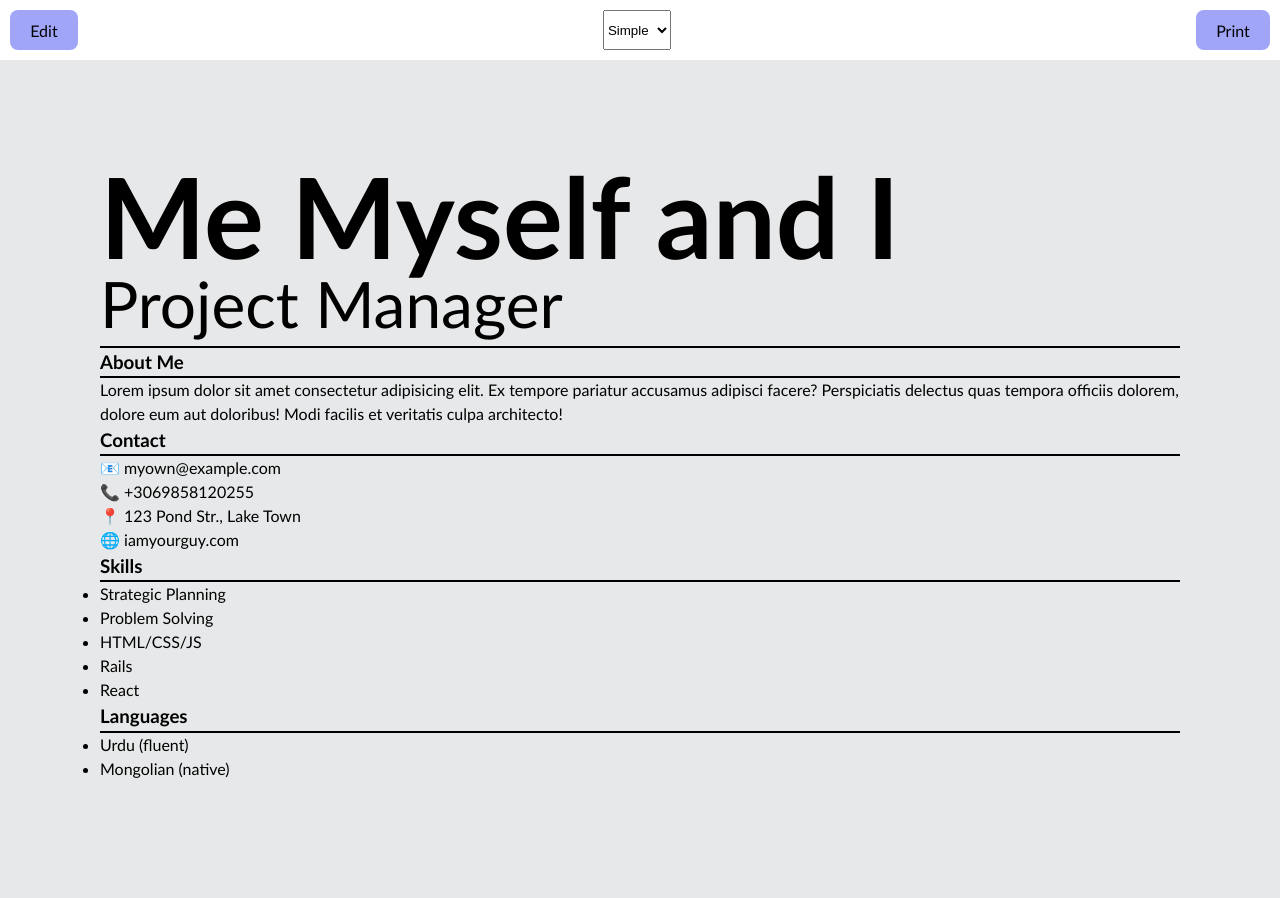
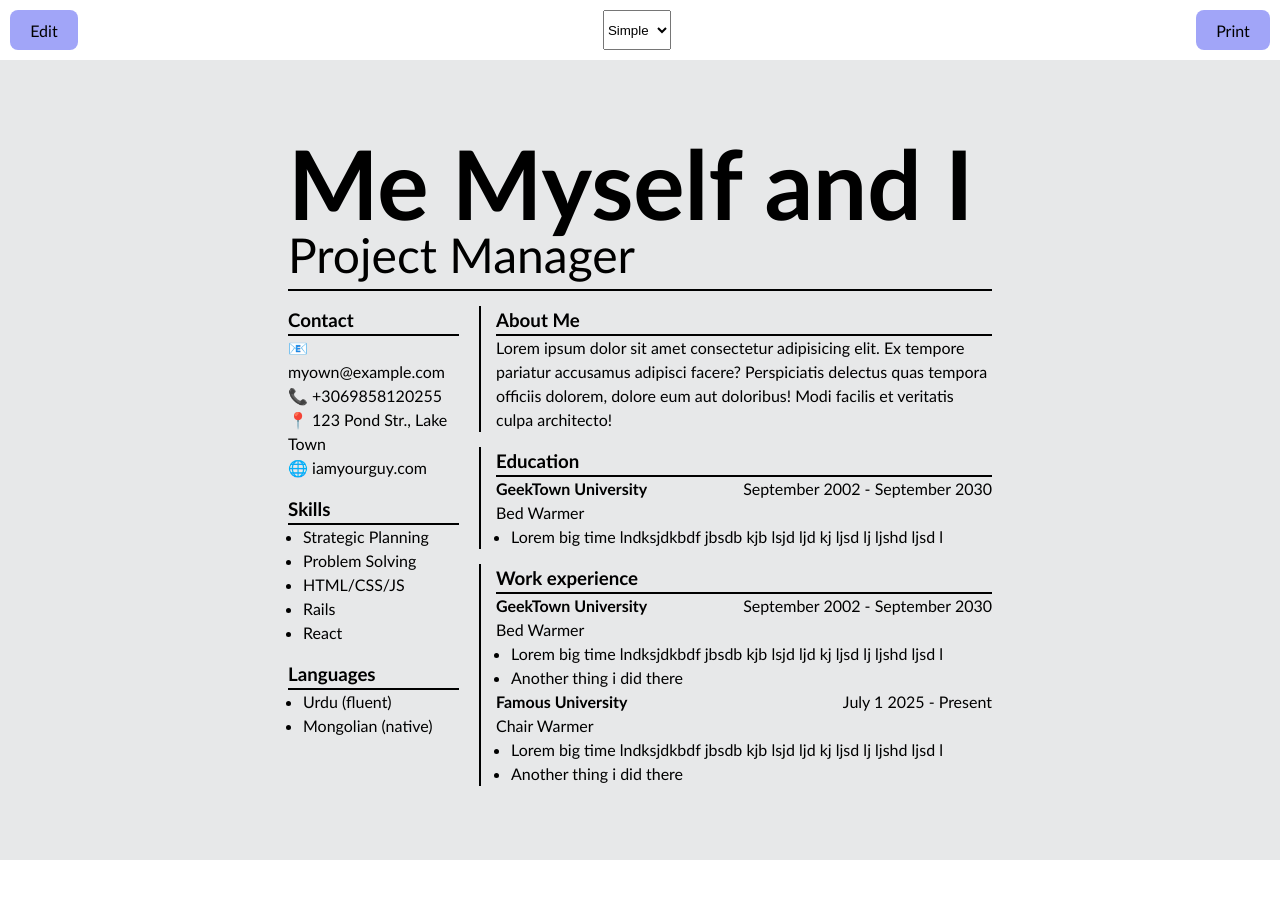
Before and after one commit to NikEmman/cv_react, a React (Vite) app: page / in a window 1280 px wide. Shown: the top 898 px of the page. After the commit the page ends 860 px from the top, so only its background shows below. Built offline with nearby package versions, Linux system fonts and the light colour scheme.

Commit message:
WIP : first theme

```diff
--- a/src/Section.jsx
+++ b/src/Section.jsx
@@ -1,7 +1,7 @@
 /* eslint-disable react/prop-types */
 import Item from "./Item";
 
-function Section({ section, isEditable, handleSectionChange, theme }) {
+function Section({ section, isEditable, handleSectionChange }) {
   const handleItemChange = (updatedItem) => {
     const updatedItems = section.items.map((item) =>
       item.field === updatedItem.field ? updatedItem : item
--- a/src/data.js
+++ b/src/data.js
@@ -24,10 +24,12 @@ const defaultData = {
         {
           id: 301,
           title: "Bed Warmer",
-          school: "GeekTown University",
-          from: "September 10 2002",
-          until: " September 10 2030",
-          desc: "Lorem big time lndksjdkbdf jbsdb kjb lsjd ljd kj ljsd lj ljshd ljsd l",
+          institution: "GeekTown University",
+          from: "September 2002",
+          until: " September 2030",
+          desc: [
+            "Lorem big time lndksjdkbdf jbsdb kjb lsjd ljd kj ljsd lj ljshd ljsd l",
+          ],
         },
       ],
     },
@@ -47,19 +49,28 @@ const defaultData = {
       id: 500,
       title: "Work experience",
       items: [
-        { id: 501, field: "Company name:", value: "GlobalInc" },
         {
-          id: 502,
-          field: "Position title:",
-          value: "Software Developer",
+          id: 301,
+          title: "Bed Warmer",
+          institution: "GeekTown University",
+          from: "September 2002",
+          until: " September 2030",
+          desc: [
+            "Lorem big time lndksjdkbdf jbsdb kjb lsjd ljd kj ljsd lj ljshd ljsd l",
+            "Another thing i did there",
+          ],
         },
         {
-          id: 503,
-          field: "Main responsibilities:",
-          value: "Create the best ever software",
+          id: 302,
+          title: "Chair Warmer",
+          institution: "Famous University",
+          from: "July 1 2025",
+          until: "Present",
+          desc: [
+            "Lorem big time lndksjdkbdf jbsdb kjb lsjd ljd kj ljsd lj ljshd ljsd l",
+            "Another thing i did there",
+          ],
         },
-        { id: 504, field: "From:", value: "November 20 2020" },
-        { id: 505, field: "Until:", value: "Today" },
       ],
     },
     {
--- a/src/index.css
+++ b/src/index.css
@@ -1,6 +1,7 @@
 * {
   margin: 0;
   padding: 0;
+  box-sizing: border-box;
 }
 :root {
   font-family: Inter, system-ui, Avenir, Helvetica, Arial, sans-serif;
@@ -23,10 +24,6 @@ button {
 button:hover {
   border-color: #646cff;
 }
-button:focus,
-button:focus-visible {
-  outline: 4px auto -webkit-focus-ring-color;
-}
 
 @media (prefers-color-scheme: light) {
   :root {
--- /dev/null
+++ b/src/themes/MainItem.jsx
@@ -0,0 +1,25 @@
+import PropTypes from "prop-types";
+import "./mainItem.css";
+
+export default function MainItem({ item, isEditable }) {
+  const itemDescriptions =
+    item.desc && item.desc.map((desc, index) => <li key={index}>{desc}</li>);
+
+  return (
+    <>
+      <div className="itemHeader">
+        <h4>{item.institution} </h4>
+        <div className="itemDates">
+          {item.from} - {item.until}
+        </div>
+      </div>
+      <p>{item.title}</p>
+
+      <ul>{itemDescriptions}</ul>
+    </>
+  );
+}
+MainItem.propTypes = {
+  item: PropTypes.object,
+  isEditable: PropTypes.bool,
+};
--- a/src/themes/MainSection.jsx
+++ b/src/themes/MainSection.jsx
@@ -1,7 +1,19 @@
+import PropTypes from "prop-types";
+import MainItem from "./MainItem";
+
 export default function MainSection({ section, isEditable, handleItemChange }) {
+  const sectionItems = section.items.map((item) => (
+    <MainItem key={item.id} item={item} isEditable={isEditable}></MainItem>
+  ));
   return (
-    <>
+    <div>
       <h3 className="borderBottom">{section.title}</h3>
-    </>
+      {sectionItems}
+    </div>
   );
 }
+MainSection.propTypes = {
+  isEditable: PropTypes.bool,
+  section: PropTypes.object,
+  handleItemChange: PropTypes.func,
+};
--- a/src/themes/SideSection.jsx
+++ b/src/themes/SideSection.jsx
@@ -1,3 +1,4 @@
+import PropTypes from "prop-types";
 import Item from "../Item";
 export default function SideSection({
   section,
@@ -7,7 +8,7 @@ export default function SideSection({
 }) {
   const items = section.items.map((item) => (
     <Item
-      key={item.id}
+      key={item.id || item.value}
       item={item}
       isEditable={isEditable}
       onChange={handleItemChange}
@@ -15,9 +16,16 @@ export default function SideSection({
   ));
 
   return (
-    <>
+    <div>
       <h3 className="borderBottom">{section.title}</h3>
       <ul className={`${noListStyle}`}>{items}</ul>
-    </>
+    </div>
   );
 }
+SideSection.propTypes = {
+  isEditable: PropTypes.bool,
+  handleNameChange: PropTypes.func,
+  section: PropTypes.object,
+  handleItemChange: PropTypes.func,
+  noListStyle: PropTypes.string,
+};
--- a/src/themes/SimpleTheme.jsx
+++ b/src/themes/SimpleTheme.jsx
@@ -2,6 +2,7 @@
 import PropTypes from "prop-types";
 import "./simpleTheme.css";
 import SideSection from "./SideSection";
+import MainSection from "./MainSection";
 
 export default function SimpleTheme({
   myData,
@@ -23,9 +24,19 @@ export default function SimpleTheme({
   const aboutSection = myData.sections.filter(
     (sec) => sec.title == "About Me"
   )[0];
+  const mainItems = myData.sections
+    .filter((sec) => sec.title == "Work experience" || sec.title == "Education")
+    .map((sec) => (
+      <MainSection
+        key={sec.id}
+        section={sec}
+        isEditable={isEditable}
+      ></MainSection>
+    ));
 
   return (
     <div className={`body-${theme}`}>
+      <div className={`container-${theme}`}>
         <div className={`hero-${theme}`}>
           {isEditable ? (
             <>
@@ -54,6 +65,7 @@ export default function SimpleTheme({
             </>
           )}
         </div>
+        <div className="mainContainer">
           <main>
             <SideSection
               key={aboutSection.id}
@@ -62,6 +74,7 @@ export default function SimpleTheme({
               noListStyle={"noListStyle"}
               handleItemChange={handleItemChange}
             ></SideSection>
+            {mainItems}
           </main>
           <aside>
             <SideSection
@@ -87,6 +100,8 @@ export default function SimpleTheme({
             ></SideSection>
           </aside>
         </div>
+      </div>
+    </div>
   );
 }
 
--- /dev/null
+++ b/src/themes/mainItem.css
@@ -0,0 +1,4 @@
+.itemHeader {
+  display: flex;
+  justify-content: space-between;
+}
--- a/src/themes/simpleTheme.css
+++ b/src/themes/simpleTheme.css
@@ -2,7 +2,12 @@
   background-color: #e7e8e9;
   color: black;
   min-height: 100vh;
-  padding: 100px;
+  display: flex;
+  justify-content: center;
+  align-items: center;
+}
+.container-simple {
+  width: 55vw;
 }
 .hero-simple {
   display: flex;
@@ -12,15 +17,43 @@
   padding-bottom: 10px;
 }
 .hero-simple h3 {
-  font-size: 7rem;
+  font-size: 6rem;
   font-weight: 900;
 }
 .hero-simple h4 {
-  font-size: 4rem;
+  font-size: 3rem;
   font-weight: 500;
+}
+.mainContainer {
+  padding-top: 15px;
+  display: flex;
+  flex-direction: row-reverse;
+  gap: 20px;
+}
+main,
+aside {
+  display: flex;
+  flex-direction: column;
+  gap: 15px;
+}
+main {
+  flex: 3;
+}
+aside {
+  flex: 1;
+}
+main > div {
+  border-left: 2px solid black;
+  padding-left: 15px;
+}
+li {
+  margin-left: 15px;
 }
 .noListStyle {
   list-style: none;
+}
+.noListStyle li {
+  margin-left: 0px;
 }
 .borderBottom {
   border-bottom: 2px solid black;
```
Lines whose indentation alone changed are shown as unchanged.
